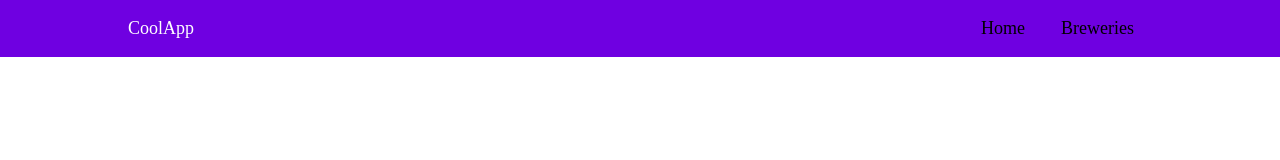
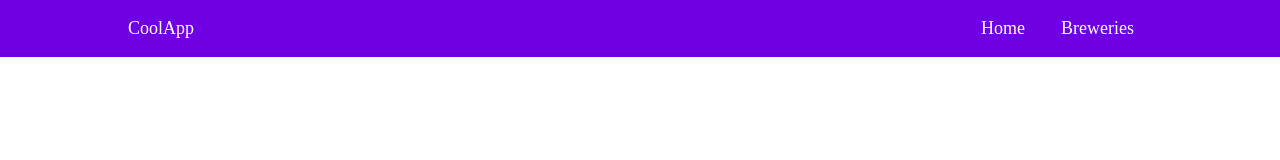
Before and after one commit to holladayian/angular_ideabox, an Angular app: page / in a window 1280 px wide. Shown: the top 160 px of the page. Built offline with nearby package versions, Linux system fonts and the light colour scheme.

Commit message:
Add margin top to h1 and change font color from black to white

```diff
--- a/src/styles.scss
+++ b/src/styles.scss
@@ -34,7 +34,6 @@ header {
 
       li a {
         padding: 1em;
-        color: black;
 
         &:hover {
           background: darken($primary, 10%);
@@ -43,3 +42,7 @@ header {
     }
   }
 }
+
+h1 {
+  margin-top: 2em;
+}
```
